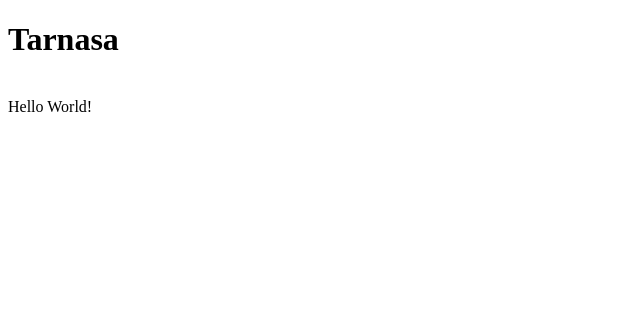
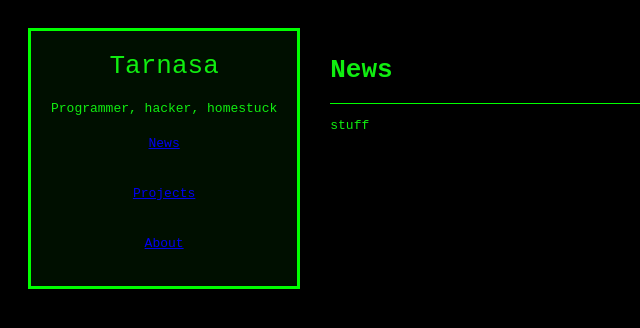
Before and after one commit to Tarnasa/tarnasa.github.io, a plain HTML site: page index.html in a window 1280 px wide. Shown: the whole page, without its empty margins (0-640 px from the left). Drawn offline with Linux system fonts and the light colour scheme.

Commit message:
Green monospace on black

```diff
--- a/index.html
+++ b/index.html
@@ -4,9 +4,38 @@
     <meta charset="UTF-8">
     <title>Tarnasa</title>
 </head>
-<body>
-    <h1>Tarnasa</h1>
-    <br/>
-    <div>Hello World!</div>
+<style>
+.side {
+    margin: auto;
+    padding: 10px;
+}
+</style>
+<body style="background-color:#000000; color:#10ee10; font-family:monospace;">
+    <div style="display:flex; flex-direction:row; padding:10px;">
+        <div style="
+            display:flex;
+            flex-direction:column;
+            background-color:#000f00;
+            border-style:solid;
+            border-color:#00ff00;
+            margin:10px;
+            padding:10px;">
+            <div class="side" style="font-size:2em">Tarnasa</div>
+            <div class="side">Programmer, hacker, homestuck</div>
+            <a class="side" href="/index">News</a><br/>
+            <a class="side" href="/projects">Projects</a><br/>
+            <a class="side" href="/about">About</a><br/>
+        </div>
+        <div style="
+            display:flex;
+            flex-direction:column;
+            flex-grow:1;
+            padding:10px;
+            margin:10px auto 10px 10px;">
+            <h1>News</h1>
+            <div style="width:100%; height:1px; background-color:#00ff00; margin-bottom:10px;"/><br/>
+            <div>stuff</div>
+        </div>
+    </div>
 </body>
 </html>
```
